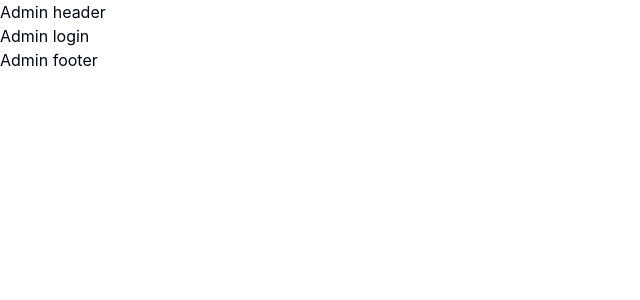
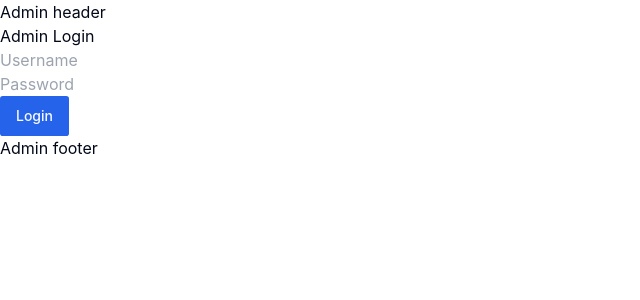
Before and after one commit to sockify/sockify, a React (Vite) app in the folder web-client/: page /admin/login in a window 1280 px wide. Shown: the top 300 px of the page, without its empty margins (0-640 px from the left). Built offline with nearby package versions, Linux system fonts and the light colour scheme.

Commit message:
feat: adds the login to login via UI and basic login screen

```diff
--- a/web-client/src/api/admins/model.ts
+++ b/web-client/src/api/admins/model.ts
@@ -18,3 +18,14 @@ export const adminsPaginatedSchema = z.object({
   offset: z.number(),
 });
 export type AdminsPaginatedResponse = z.infer<typeof adminsPaginatedSchema>;
+
+export const adminLoginRequestSchema = z.object({
+  username: z.string(),
+  password: z.string(),
+});
+export type AdminLoginRequest = z.infer<typeof adminLoginRequestSchema>;
+
+export const adminLoginResponseSchema = z.object({
+  token: z.string(),
+});
+export type AdminLoginResponse = z.infer<typeof adminLoginResponseSchema>;
--- a/web-client/src/api/admins/queries.ts
+++ b/web-client/src/api/admins/queries.ts
@@ -1,6 +1,17 @@
-import { UseQueryResult, queryOptions, useQuery } from "@tanstack/react-query";
+import {
+  UseQueryResult,
+  queryOptions,
+  useMutation,
+  useQuery,
+} from "@tanstack/react-query";
+import { UseMutationResult } from "node_modules/@tanstack/react-query/build/legacy";
+import toast from "react-hot-toast";
 
-import { AdminsPaginatedResponse } from "./model";
+import {
+  AdminLoginRequest,
+  AdminLoginResponse,
+  AdminsPaginatedResponse,
+} from "./model";
 import { HttpAdminService } from "./service";
 
 const adminService = new HttpAdminService();
@@ -20,3 +31,19 @@ export function useGetAdmins(
 ): UseQueryResult<AdminsPaginatedResponse, Error> {
   return useQuery(useGetAdminsOptions(limit, offset, enabled));
 }
+
+export function useAdminLoginMutation(): UseMutationResult<
+  AdminLoginResponse,
+  Error,
+  AdminLoginRequest
+> {
+  return useMutation({
+    mutationFn: (params) => adminService.login(params),
+    onSuccess: () => {
+      toast.success("Logged in successfully!");
+    },
+    onError: (err) => {
+      toast.error(`Failed to login: ${err.message}`);
+    },
+  });
+}
--- a/web-client/src/api/admins/service.ts
+++ b/web-client/src/api/admins/service.ts
@@ -1,9 +1,16 @@
 import axios from "axios";
 
-import { AdminsPaginatedResponse, adminsPaginatedSchema } from "./model";
+import {
+  AdminLoginRequest,
+  AdminLoginResponse,
+  AdminsPaginatedResponse,
+  adminLoginResponseSchema,
+  adminsPaginatedSchema,
+} from "./model";
 
 export interface AdminService {
   getAdmins(limit: number, offset: number): Promise<AdminsPaginatedResponse>;
+  login(payload: AdminLoginRequest): Promise<AdminLoginResponse>;
 }
 
 export class HttpAdminService implements AdminService {
@@ -20,4 +27,9 @@ export class HttpAdminService implements AdminService {
 
     return adminsPaginatedSchema.parse(data);
   }
+
+  async login(payload: AdminLoginRequest): Promise<AdminLoginResponse> {
+    const { data } = await axios.post("/api/v1/admins/login", payload);
+    return adminLoginResponseSchema.parse(data);
+  }
 }
--- a/web-client/src/main.tsx
+++ b/web-client/src/main.tsx
@@ -2,6 +2,7 @@ import { QueryClient, QueryClientProvider } from "@tanstack/react-query";
 import { ReactQueryDevtools } from "@tanstack/react-query-devtools";
 import { StrictMode } from "react";
 import { createRoot } from "react-dom/client";
+import { Toaster } from "react-hot-toast";
 import { RouterProvider } from "react-router-dom";
 
 import "./index.css";
@@ -13,6 +14,7 @@ createRoot(document.getElementById("root")!).render(
   <StrictMode>
     <QueryClientProvider client={queryClient}>
       <RouterProvider router={router} />
+      <Toaster position="top-right" />
       <ReactQueryDevtools initialIsOpen={false} />
     </QueryClientProvider>
   </StrictMode>,
--- a/web-client/src/pages/admin/AdminHomePage.tsx
+++ b/web-client/src/pages/admin/AdminHomePage.tsx
@@ -1,7 +1,7 @@
 import { useGetAdmins } from "@/api/admins/queries";
 import { Button } from "@/components/ui/button";
 import { Users } from "lucide-react";
-import toast, { Toaster } from "react-hot-toast";
+import toast from "react-hot-toast";
 
 export default function AdminHomePage() {
   const { data, isLoading, error, refetch } = useGetAdmins(25, 0, false);
@@ -34,8 +34,6 @@ export default function AdminHomePage() {
           <p>No admins found.</p>
         )}
       </ul>
-
-      <Toaster position="top-right" />
     </>
   );
 }
--- a/web-client/src/pages/admin/AdminLoginPage.tsx
+++ b/web-client/src/pages/admin/AdminLoginPage.tsx
@@ -1,3 +1,49 @@
+import { useAdminLoginMutation } from "@/api/admins/queries";
+import { Button } from "@/components/ui/button";
+import { useState } from "react";
+import toast from "react-hot-toast";
+
 export default function AdminLoginPage() {
-  return <>Admin login</>;
+  const [username, setUsername] = useState<string>("");
+  const [password, setPassword] = useState<string>("");
+
+  const loginMutation = useAdminLoginMutation();
+
+  return (
+    <>
+      <h1>Admin Login</h1>
+
+      <div>
+        <input
+          type="text"
+          placeholder="Username"
+          value={username}
+          onChange={(e) => setUsername(e.target.value)}
+        />
+      </div>
+
+      <div>
+        <input
+          type="password"
+          placeholder="Password"
+          value={password}
+          onChange={(e) => setPassword(e.target.value)}
+        />
+      </div>
+
+      <Button
+        onClick={() => {
+          if (!username?.length || !password?.length) {
+            toast.error("Username and password are required to login.");
+            return;
+          }
+
+          loginMutation.mutate({ username, password });
+        }}
+        disabled={loginMutation.isPending}
+      >
+        {loginMutation.isPending ? "Logging in..." : "Login"}
+      </Button>
+    </>
+  );
 }
```
